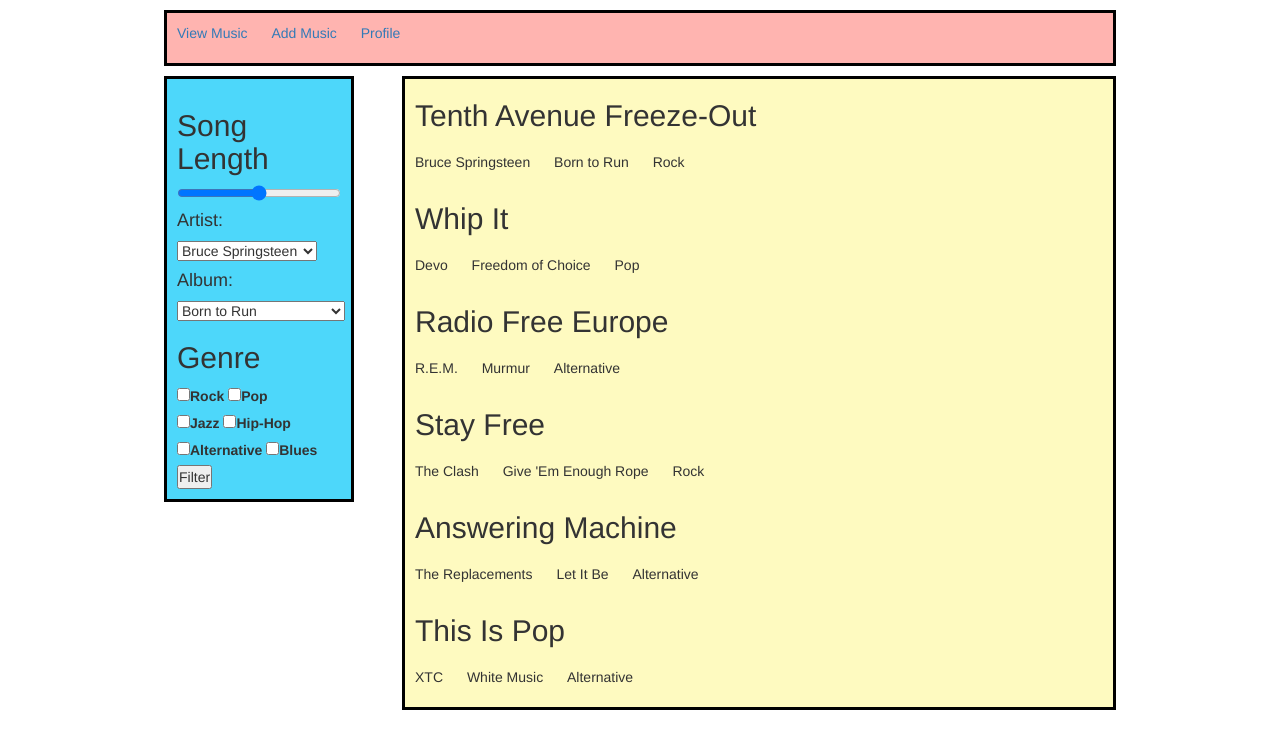
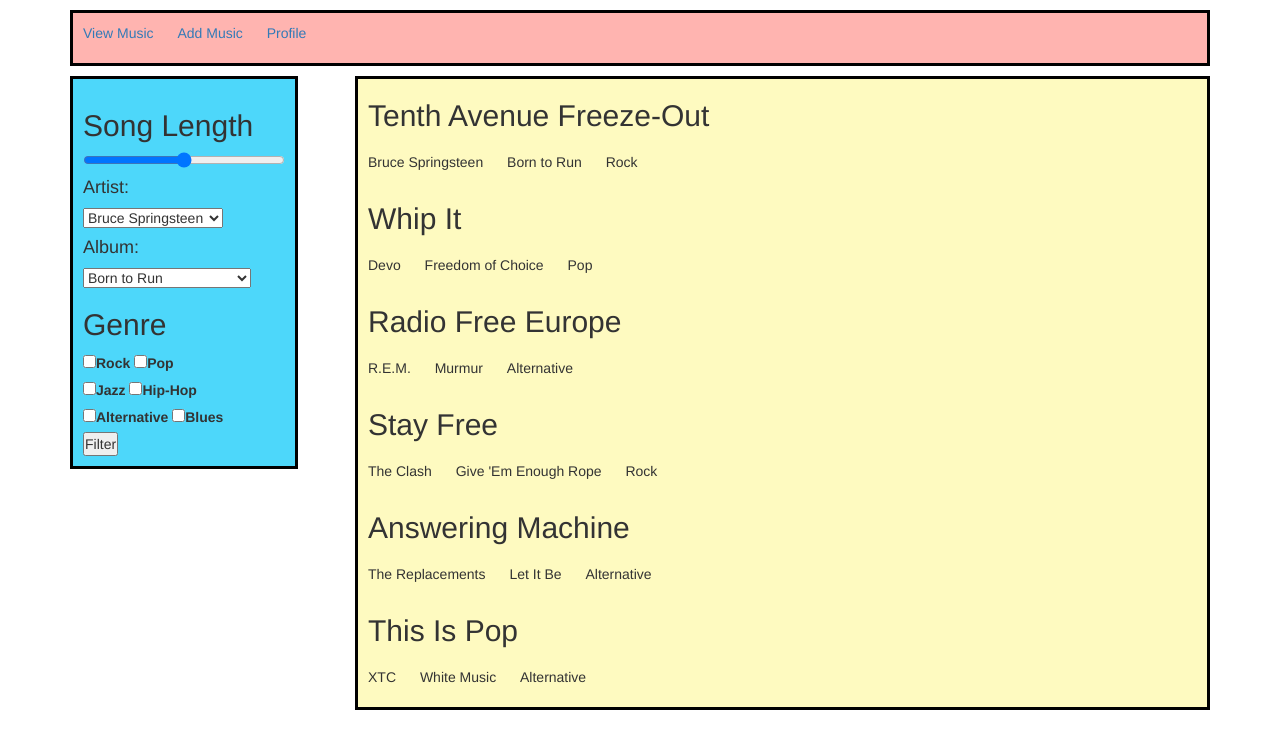
Before and after one commit to caseywreed/music-history, a website: page index.html in a window 1280 px wide. Drawn offline with nearby package versions, Linux system fonts and the light colour scheme.

Commit message:
Switched out MAINDIV for CONTAINER

```diff
--- a/index.html
+++ b/index.html
@@ -6,7 +6,8 @@
 	<link rel="stylesheet" type="text/css" href="main.css">
 </head>
 <body>
-<div id="maindiv">
+
+<div class="container"> <!-- BOOSTRAP CONTAINER START -->
 
 <!-- NAVIGATION BAR -->
 
@@ -19,6 +20,7 @@
 	</nav>
 
 <!-- SIDE BAR -->
+
 <div id="mainContent">
 	<section id="sidebar" class="border">
 
@@ -104,11 +106,7 @@
 	</section>
 </div>
 
-
-
-</div>
-
-
+</div><!-- BOOSTRAP CONTAINER END -->
 
 
 <script type="text/javascript" src="bower_components/jquery/dist/jquery.min.js"></script>
--- a/main.css
+++ b/main.css
@@ -20,14 +20,14 @@
 	text-align: justify right;
 }
 
-#maindiv {
-	width: 90%;
+/*#maindiv {
+	width: 100%;
 	margin: 0 auto;
 	padding-left: 100px;
 	padding-right: 100px;
 	display: block;
 	margin: 0 auto;
-}
+}*/
 
 nav {
 	background: #FFB4B0;
```
